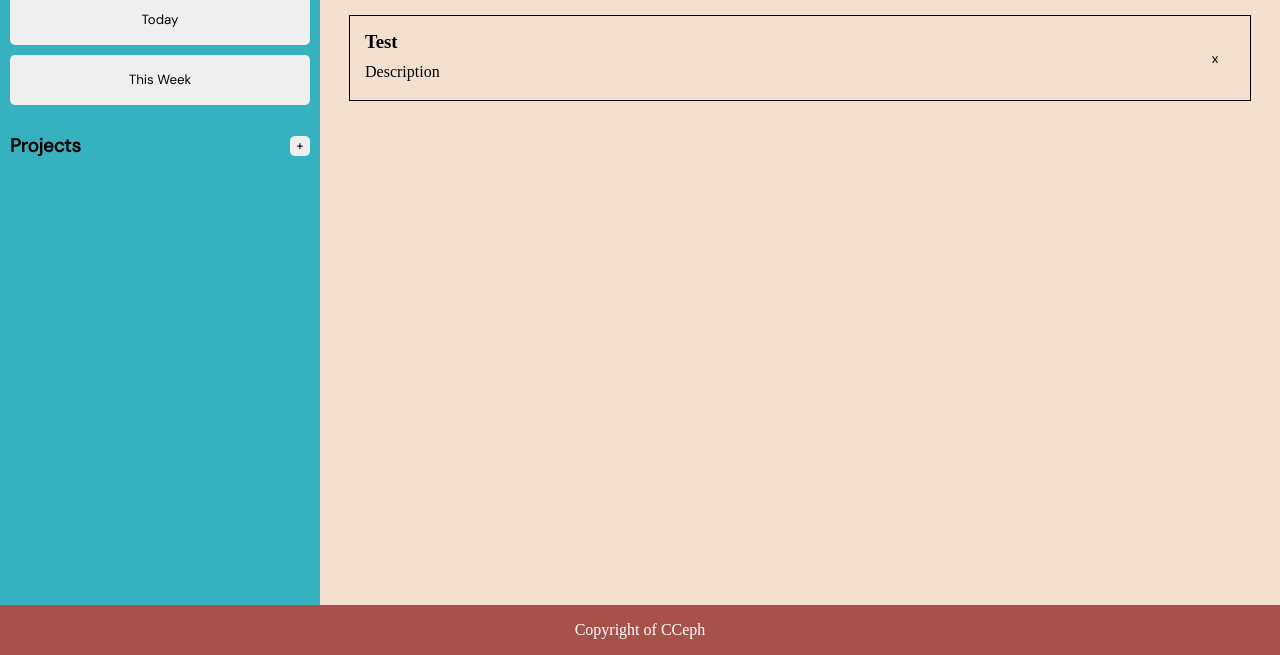
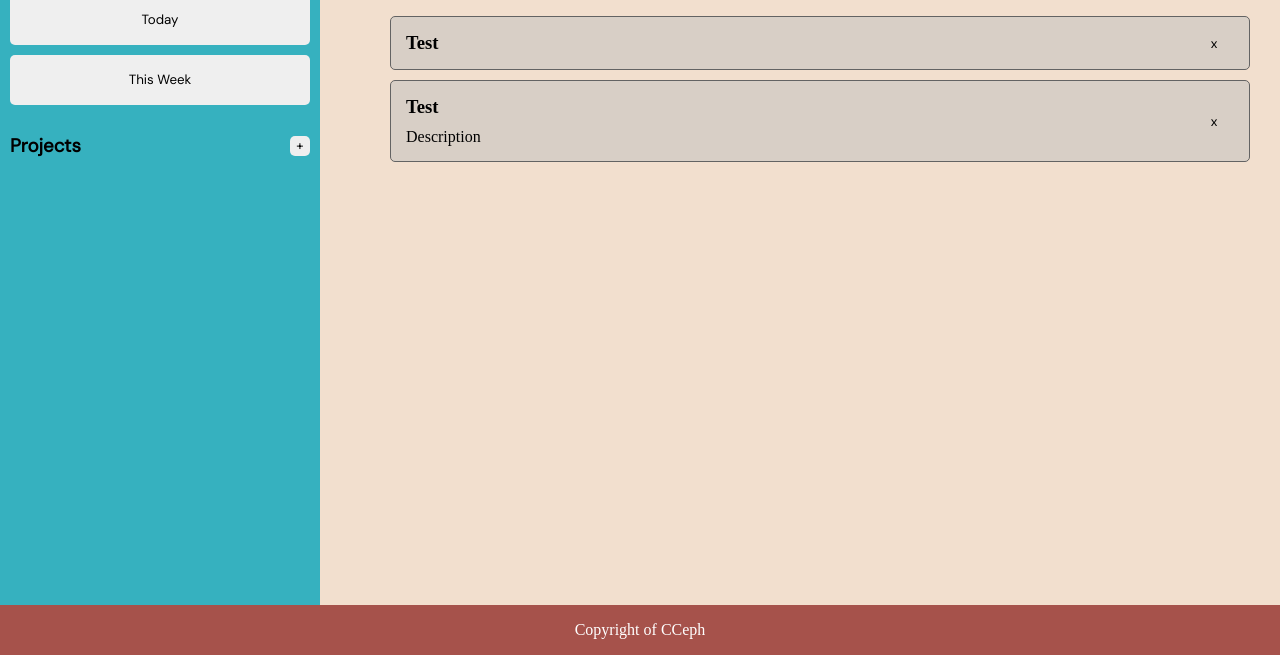
Before and after one commit to CCeph/to-do-list, a website built with webpack: page dist/index.html in a window 1280 px wide. Shown: the part 145-800 px from the top of the page. Built offline with Linux system fonts and the light colour scheme.

Commit message:
Change styling of demo tasks

```diff
--- a/src/style.css
+++ b/src/style.css
@@ -155,10 +155,13 @@ textarea {
 }
 
 .content .task-wrapper {
-  outline: solid 1px black;
+  background-color: rgb(192, 192, 192, 0.5);
+  border: 1px solid rgb(99, 99, 99);
+  border-radius: 5px;
   display: grid;
-  grid-template: 1fr 1fr / 1fr 50px;
+  grid-template: 1fr / 1fr 50px;
   padding: 10px;
+  margin-top: 10px;
 }
 
 .task-wrapper .task-sidebar {
```
Also changed, not shown: dist/index.html, dist/main.js.
